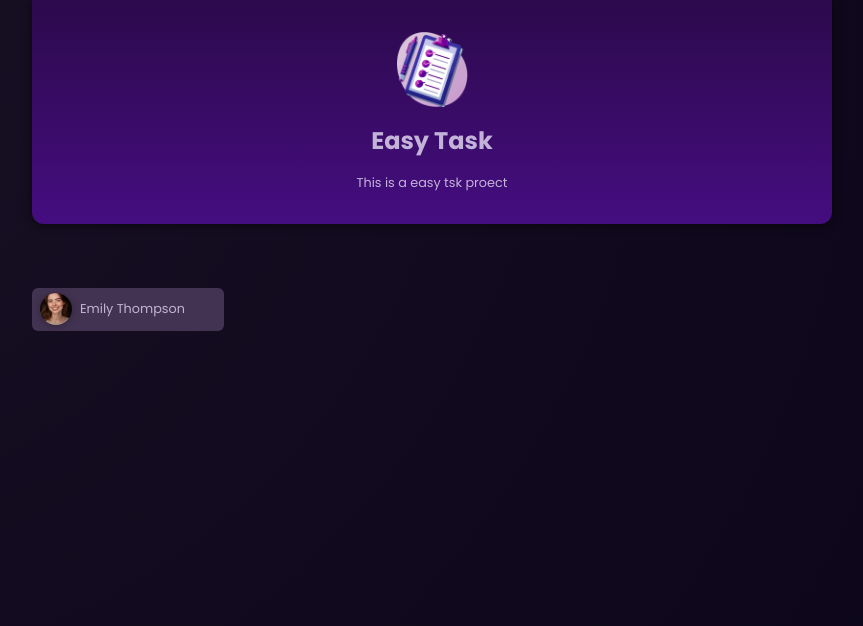
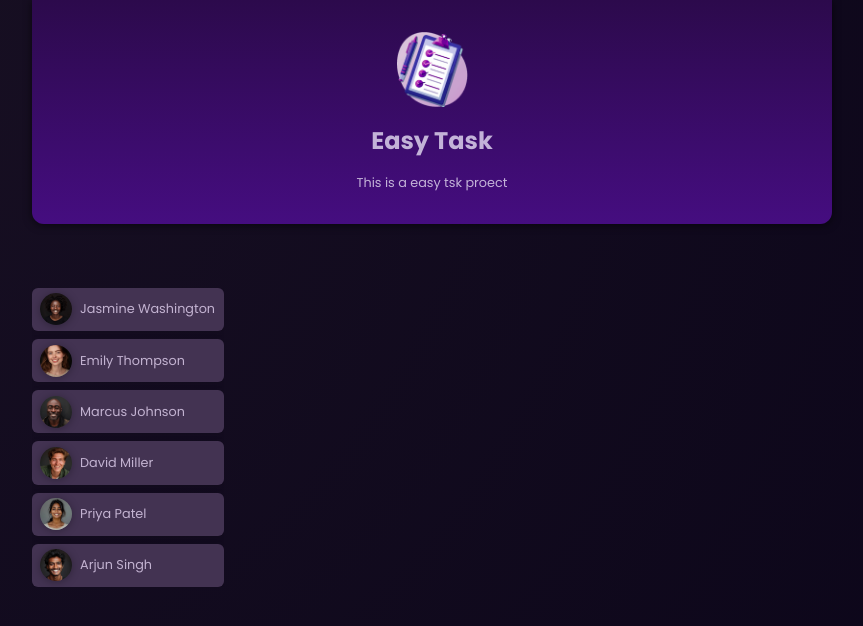
Before and after one commit to amrita-priya08/TaskManagement, an Angular app: page / in a window 1280 px wide. Shown: the top 626 px of the page, without its empty margins (208-1071 px from the left). Built offline with nearby package versions, Linux system fonts and the light colour scheme.

Commit message:
input and output

```diff
--- a/src/app/app.component.html
+++ b/src/app/app.component.html
@@ -1,10 +1,20 @@
 <app-header />
 <main>
   <!-- unordered list -->
+
   <ul id="users">
+    @for(user of users; track user.id) {
     <li>
-      <app-user />
+        <app-user
+        [avatar]="user.avatar"
+        [name]="user.name"
+        (select)="onSelectUser($event)"
+        [id]="user.id"
+        />
     </li>
+  }
   </ul>
 
+<app-task [name]="selectedUser?.name" />
+
 </main>
--- a/src/app/app.component.ts
+++ b/src/app/app.component.ts
@@ -1,13 +1,24 @@
 import { Component } from '@angular/core';
 import { HeaderComponent } from './header/header.component';
 import { UserComponent } from "./user/user.component";
-
+import { DUMMY_USERS } from './dummy-users';
+import { TaskComponent } from "./task/task.component";
 @Component({
   selector: 'app-root',
-  imports: [HeaderComponent, UserComponent],
+  imports: [HeaderComponent, UserComponent, TaskComponent],
   templateUrl: './app.component.html',
   styleUrl: './app.component.css'
 })
 export class AppComponent {
   title = 'task-management';
+  users = DUMMY_USERS;
+  selectedUserId = ""
+  get selectedUser(){
+    return this.users.find((user) => user.id === this.selectedUserId);
+  }
+  onSelectUser(id: string){
+    this.selectedUserId = id
+    console.log("userr",this.selectedUserId)
+  }
+
 }
--- /dev/null
+++ b/src/app/task/task.component.html
@@ -0,0 +1 @@
+<p>{{ name }}</p>
--- a/src/app/user/user.component.html
+++ b/src/app/user/user.component.html
@@ -1,12 +1,9 @@
 <div>
-    <!-- event binding like this click event -->
     <button (click)="onSelectUser()">
-        <!-- property binding when binding data simply like this in sqaure bracket -->
         <img
-        [src]="imagePath()"
-        alt="selectedUser().name"
+        [src]="imagePath"
+        alt="name"
         />
-        <!-- this binding is called string interpolation {{}} -->
-        <span>{{ selectedUser().name }}</span>
+        <span>{{ name }}</span>
     </button>
 </div>
--- a/src/app/user/user.component.ts
+++ b/src/app/user/user.component.ts
@@ -1,6 +1,5 @@
-import { Component, computed, signal } from '@angular/core';
+import { Component, computed, EventEmitter, input, Input, Output, signal } from '@angular/core';
 import { DUMMY_USERS } from '../dummy-users';
-const randomIndex = Math.floor(Math.random()* DUMMY_USERS.length)
 @Component({
   selector: 'app-user',
   imports: [],
@@ -8,13 +7,14 @@ const randomIndex = Math.floor(Math.random()* DUMMY_USERS.length)
   styleUrl: './user.component.css'
 })
 export class UserComponent {
-  selectedUser = signal(DUMMY_USERS[randomIndex]);
-  imagePath = computed(
-    () => 'assets/users/'+ this.selectedUser().avatar
-  )
-
+  @Input({required:true}) id!: string;
+  @Input({required:true}) avatar! : string;
+  @Input({required:true}) name!: string;
+  @Output() select = new EventEmitter();
+  get imagePath(){
+    return 'assets/users/'+ this.avatar
+  }
   onSelectUser(){
-    const randomIndex = Math.floor(Math.random()* DUMMY_USERS.length)
-    this.selectedUser.set(DUMMY_USERS[randomIndex])
+    this.select.emit(this.id)
   }
 }
```
Also changed, not shown: src/app/task/task.component.ts (added, +12 -0 lines), src/app/task/task.component.css (added), 1 other file (tests, documents, lock files or other folders).
